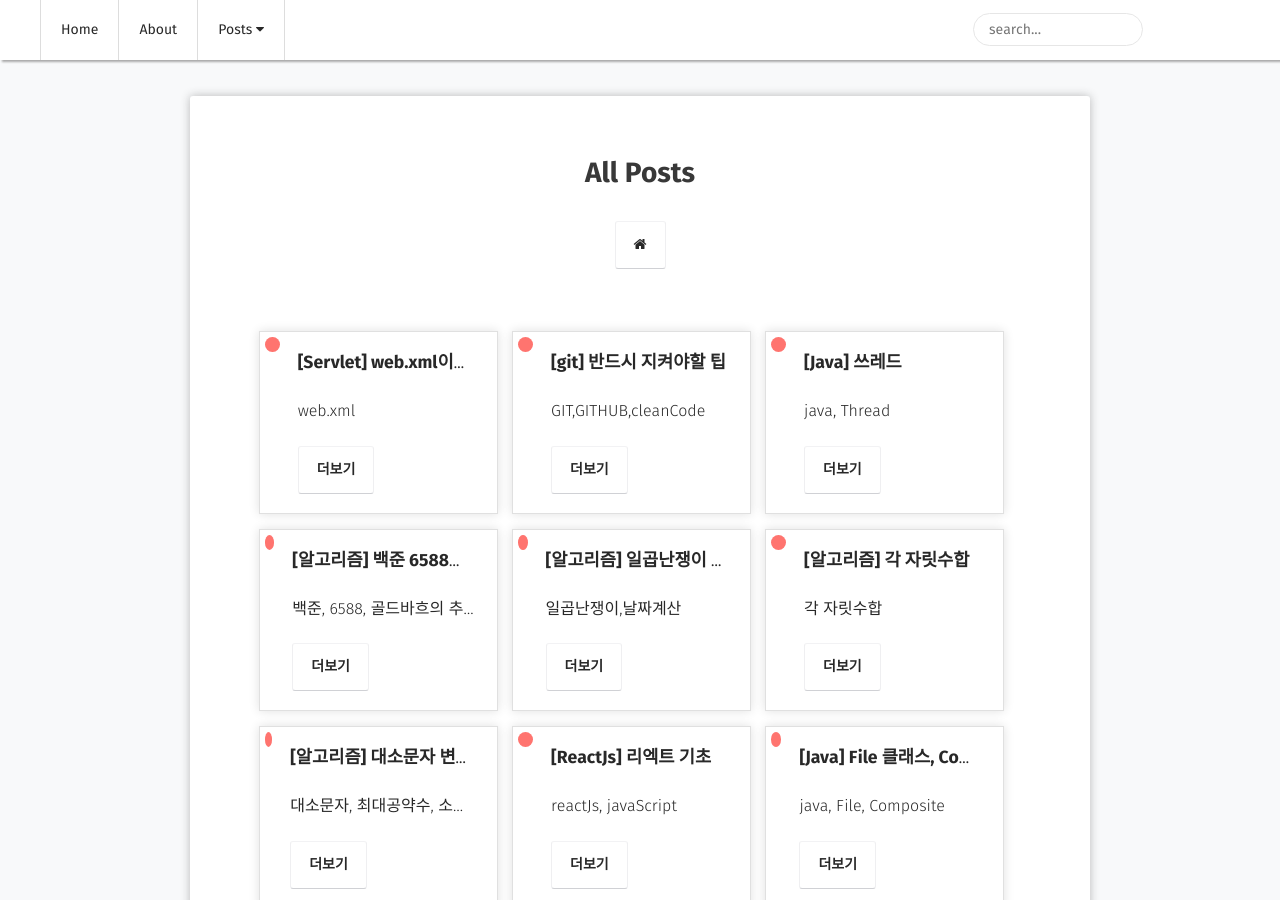
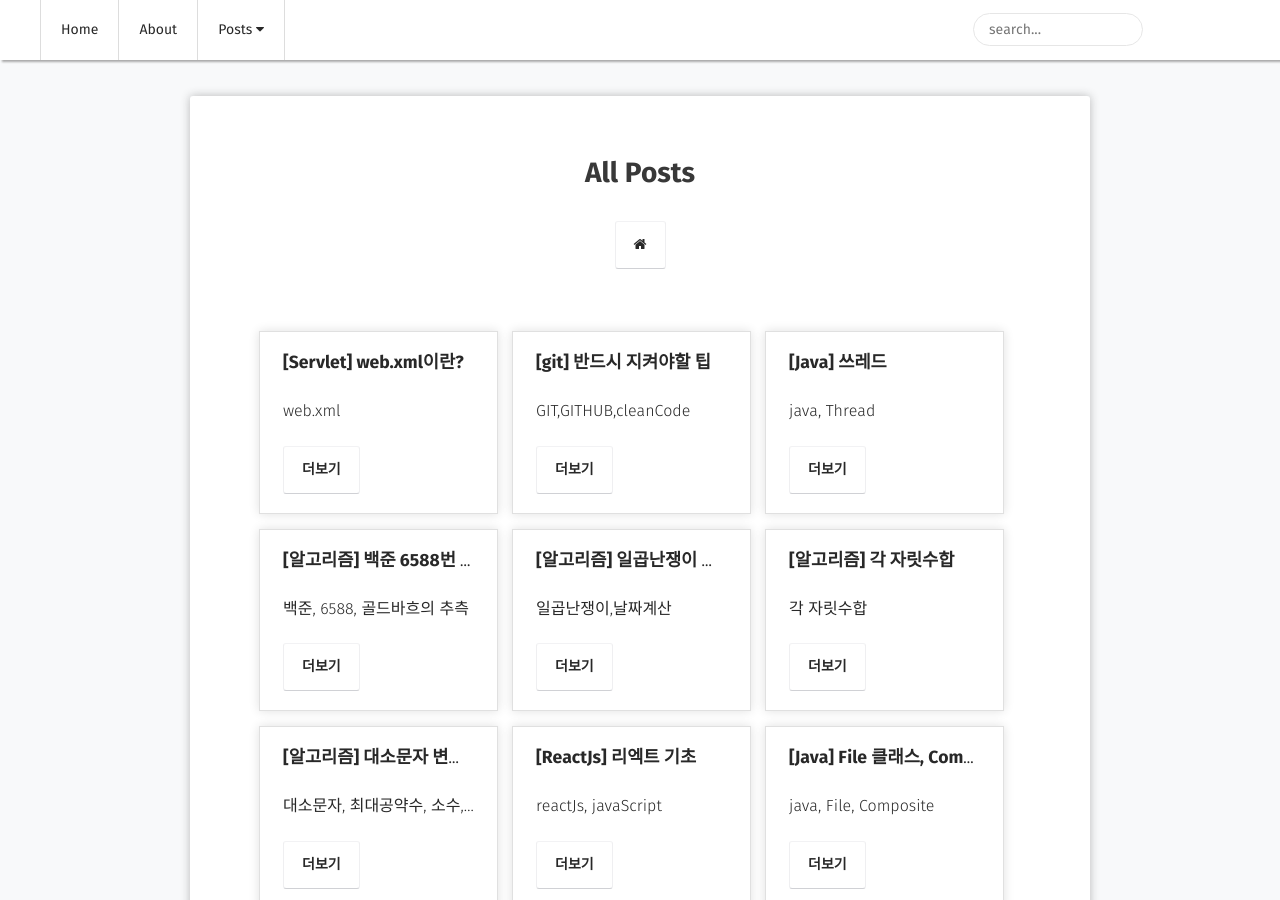
Before and after one commit to choiwono/choiwono.github.io, a Jekyll site: the page built from posts/index.md, in a window 1280 px wide and 900 px high. Built offline with Jekyll 4.4.1, drawn with Linux system fonts in a browser that asks for light colours; some web fonts are replaced.

Commit message:
#19.01.07 블로그 ui 수정완료

```diff
--- a/_layouts/post-list.html
+++ b/_layouts/post-list.html
@@ -31,7 +31,6 @@ layout: compress
                         <!--<li>
                             <img src="https://coverfiles.alphacoders.com/443/44333.jpg" style="height:100px; width:100%;"/>
                         </li>-->
-                        <span class="post-meta"></span>
                         <li>
                             <a class="zoombtn" href="{{ site.url }}{{ post.url }}">{{ post.title }}</a>
                             <p>{{ post.excerpt }}</p>
```
